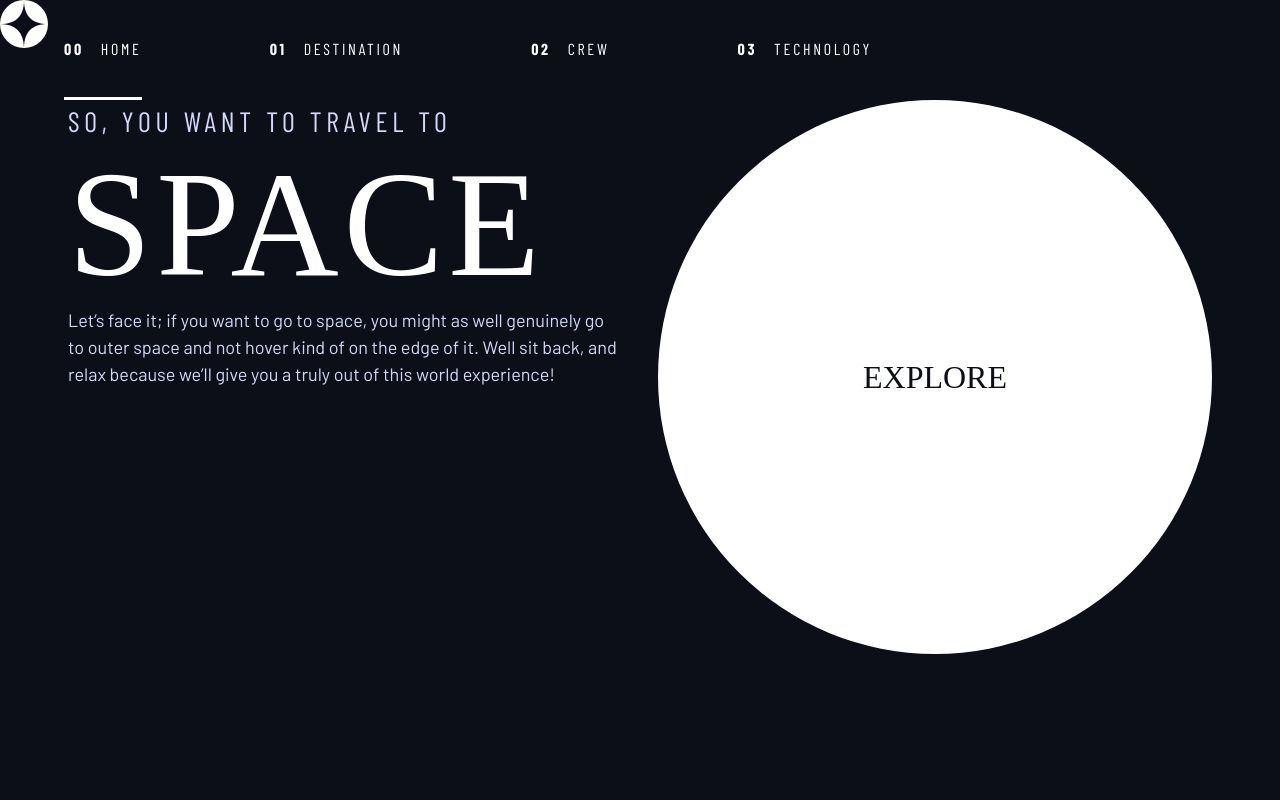
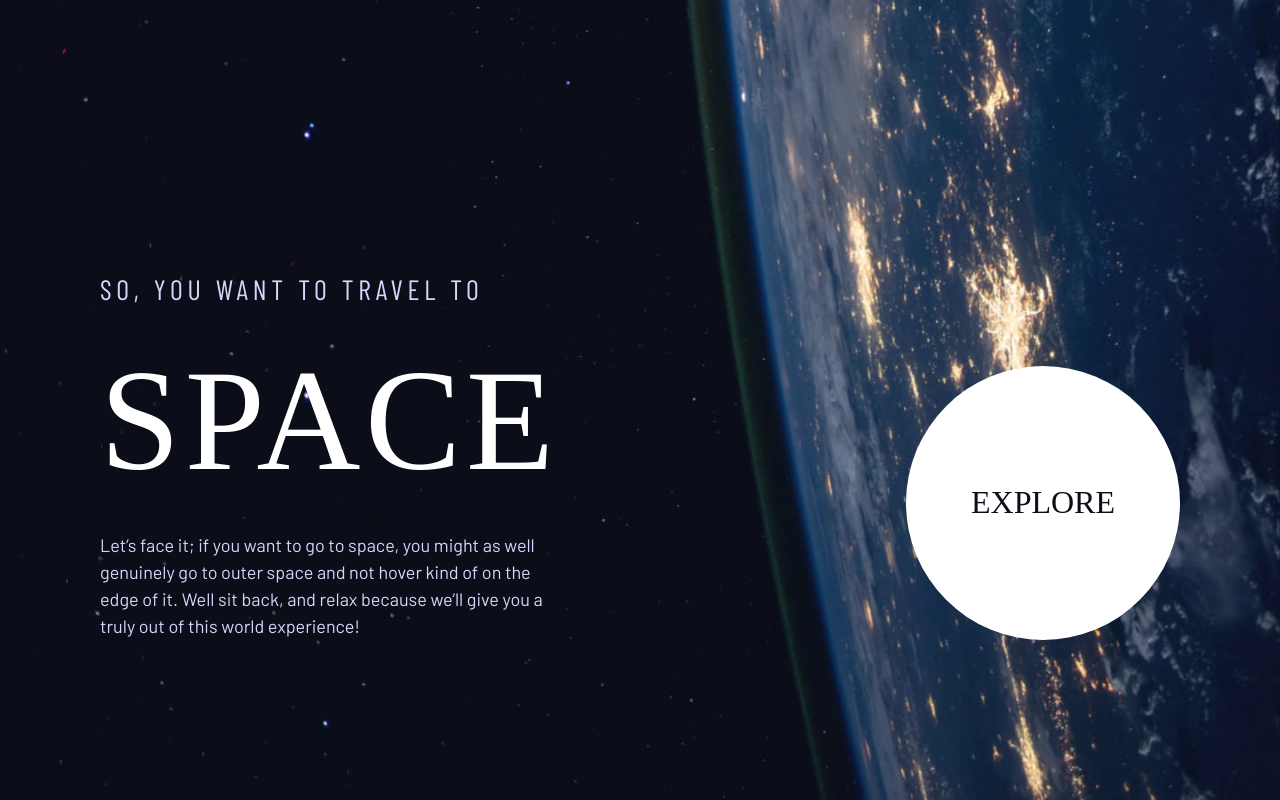
Before and after one commit to mohammadmaninang94/space-tourism, a plain HTML site: page index.html in a window 1280 px wide. Drawn offline with nearby package versions, Linux system fonts and the light colour scheme; a web font is replaced by a local one.

Commit message:
styled home body responsive components

```diff
--- a/index.css
+++ b/index.css
@@ -11,12 +11,12 @@
 
   /* font-sizes */
 
-  --fs-900: 9.375rem; /*  150px */
-  --fs-800: 6.25rem; /*  100px */
-  --fs-700: 3.5rem; /*  56px */
-  --fs-600: 2rem; /*  32px */
-  --fs-500: 1.75rem; /*  28px */
-  --fs-400: 1.125rem; /*  18px */
+  --fs-900: clamp(5rem, 10vw + 1rem, 9.375rem); /*  min 80px max 150px*/
+  --fs-800: 3.5rem; /*  56px */
+  --fs-700: 1.5rem; /*  24px */
+  --fs-600: 1.25rem; /*  20px */
+  --fs-500: 1rem; /*  16px */
+  --fs-400: 0.9375rem; /*  15px */
   --fs-300: 1rem; /*  16px */
   --fs-200: 0.875rem; /*  14px */
 
@@ -25,6 +25,27 @@
   --ff-serif: "Bellefair", serif;
   --ff-sans-cond: "Barlow Condensed", sans-serif;
   --ff-sans-normal: "Barlow", sans-serif;
+}
+
+@media only screen and (min-width: 35em) {
+  :root {
+    /* font-sizes */
+    --fs-800: 5rem; /*  80px */
+    --fs-700: 2.5rem; /*  40px */
+    --fs-600: 1.5rem; /*  24px */
+    --fs-500: 1rem; /*  16px */
+  }
+}
+
+@media only screen and (min-width: 45em) {
+  :root {
+    /* font-sizes */
+    --fs-800: 6.25rem; /*  100px */
+    --fs-700: 3.5rem; /*  56px */
+    --fs-600: 2rem; /*  32px */
+    --fs-500: 1.75rem; /*  16px */
+    --fs-400: 1.125rem; /*  18px */
+  }
 }
 
 /* ------------------------------ */
@@ -114,6 +135,10 @@ select {
   gap: var(--gap, 1rem);
 }
 
+.d-block {
+  display: block;
+}
+
 .flow > *:where(:not(:first-child)) {
   margin-top: var(--flow-space, 2.5rem);
 }
@@ -129,27 +154,52 @@ select {
 }
 
 .grid-container {
+  text-align: center;
   display: grid;
-  gap: var(--container-gap, 2em);
-  /* grid-template-columns: 1.5rem 1fr 1.5rem; */
+  place-items: center;
+  padding-inline: 1rem;
 }
 
-@media only screen and (min-width: 45em) {
+.grid-container p {
+  max-width: 39ch;
+  margin-top: 1rem;
+}
+
+@media only screen and (min-width: 35em) {
+  .grid-container p {
+    max-width: 49ch;
+    margin-top: 2rem;
+  }
+}
+
+@media only screen and (min-width: 49em) {
   .grid-container {
+    text-align: left;
     display: grid;
     gap: var(--container-gap, 2em);
-    grid-template-columns: minmax(2rem, 1fr) repeat(2, minmax(0, 40rem)) minmax(
-        2rem,
+    grid-template-columns: minmax(3rem, 1fr) repeat(2, minmax(0, 40rem)) minmax(
+        3rem,
         1fr
       );
   }
 
   .grid-container > *:first-child {
     grid-column: 2;
+    justify-self: start;
   }
 
   .grid-container > *:last-child {
     grid-column: 3;
+    justify-self: end;
+  }
+
+  .grid-container p {
+    max-width: 45ch;
+  }
+
+  .home .grid-container {
+    padding-bottom: max(6rem, 20vh);
+    align-items: end;
   }
 }
 
@@ -210,13 +260,19 @@ select {
 }
 
 .letter-spacing-1 {
-  letter-spacing: 4.725px;
-}
-.letter-spacing-2 {
   letter-spacing: 2.7px;
 }
-.letter-spacing-3 {
-  letter-spacing: 2.35px;
+
+@media only screen and (min-width: 45em) {
+  .letter-spacing-1 {
+    letter-spacing: 4.725px;
+  }
+  .letter-spacing-2 {
+    letter-spacing: 2.7px;
+  }
+  .letter-spacing-3 {
+    letter-spacing: 2.35px;
+  }
 }
 
 .uppercase {
@@ -273,12 +329,13 @@ select {
 /* ------------------------------ */
 
 .large-button {
+  width: clamp(9.375rem, 30vw + 1rem, 17.125rem);
   position: relative;
-  display: INLINE-grid;
+  display: inline-grid;
   z-index: 1;
   place-items: center;
   aspect-ratio: 1;
-  padding: 0 2em;
+  /* padding: 0 2em; */
   border-radius: 50%;
   text-decoration: none;
 }
@@ -397,3 +454,40 @@ select {
   border-color: hsl(var(--clr-white));
   background-color: hsl(var(--clr-white));
 }
+
+/* ------------------------------ */
+/* Page specific                  */
+/* ------------------------------ */
+
+/* home */
+
+body {
+  background-position: bottom center;
+  background-size: cover;
+}
+
+.home {
+  background-image: url(./assets/home/background-home-mobile.jpg);
+}
+
+@media only screen and (min-width: 35em) {
+  .home {
+    background-image: url(./assets/home/background-home-tablet.jpg);
+  }
+}
+
+@media only screen and (min-width: 49em) {
+  .home {
+    background-image: url(./assets/home/background-home-desktop.jpg);
+  }
+}
+
+.home h1 span {
+  margin-top: 1rem;
+}
+
+@media only screen and (min-width: 35em) {
+  .home h1 span {
+    margin-top: 2rem;
+  }
+}
--- a/index.html
+++ b/index.html
@@ -20,9 +20,9 @@
     <link rel="stylesheet" href="index.css" />
     <title>Frontend Mentor | Space tourism website</title>
   </head>
-  <body>
+  <body class="home">
     <header class="primary-header flex">
-      <div>
+      <!-- <div>
         <img src="./assets/shared/logo.svg" alt="logo" class="logo" />
       </div>
       <nav>
@@ -56,13 +56,13 @@
             >
           </li>
         </ul>
-      </nav>
+      </nav> -->
     </header>
     <div class="grid-container">
       <div>
         <h1 class="ff-sans-cond fs-500 uppercase letter-spacing-1 text-light">
           So, you want to travel to
-          <span class="ff-serif fs-900 uppercase text-white">Space</span>
+          <span class="d-block ff-serif fs-900 uppercase text-white">Space</span>
         </h1>
         <p class="text-light">
           Let’s face it; if you want to go to space, you might as well genuinely
```
